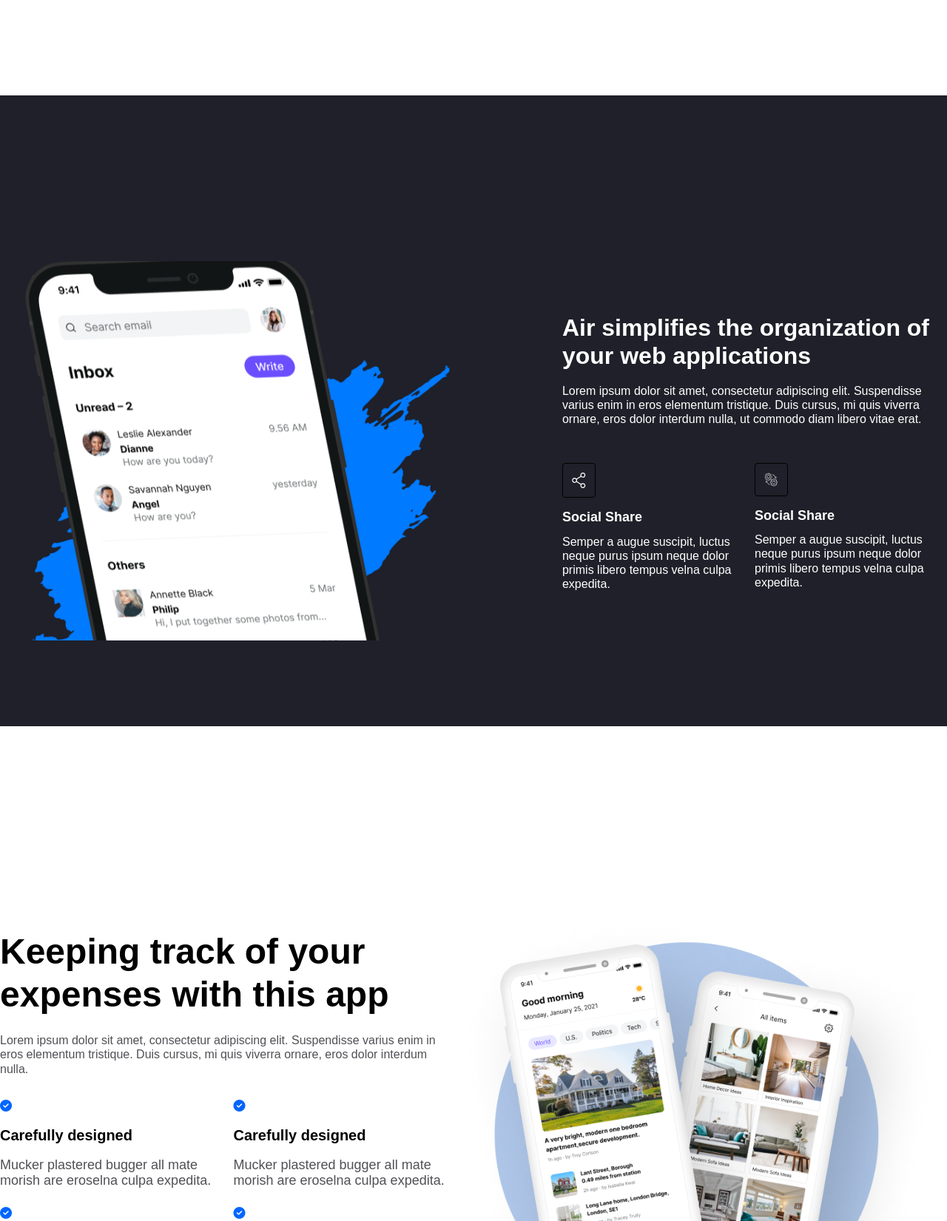
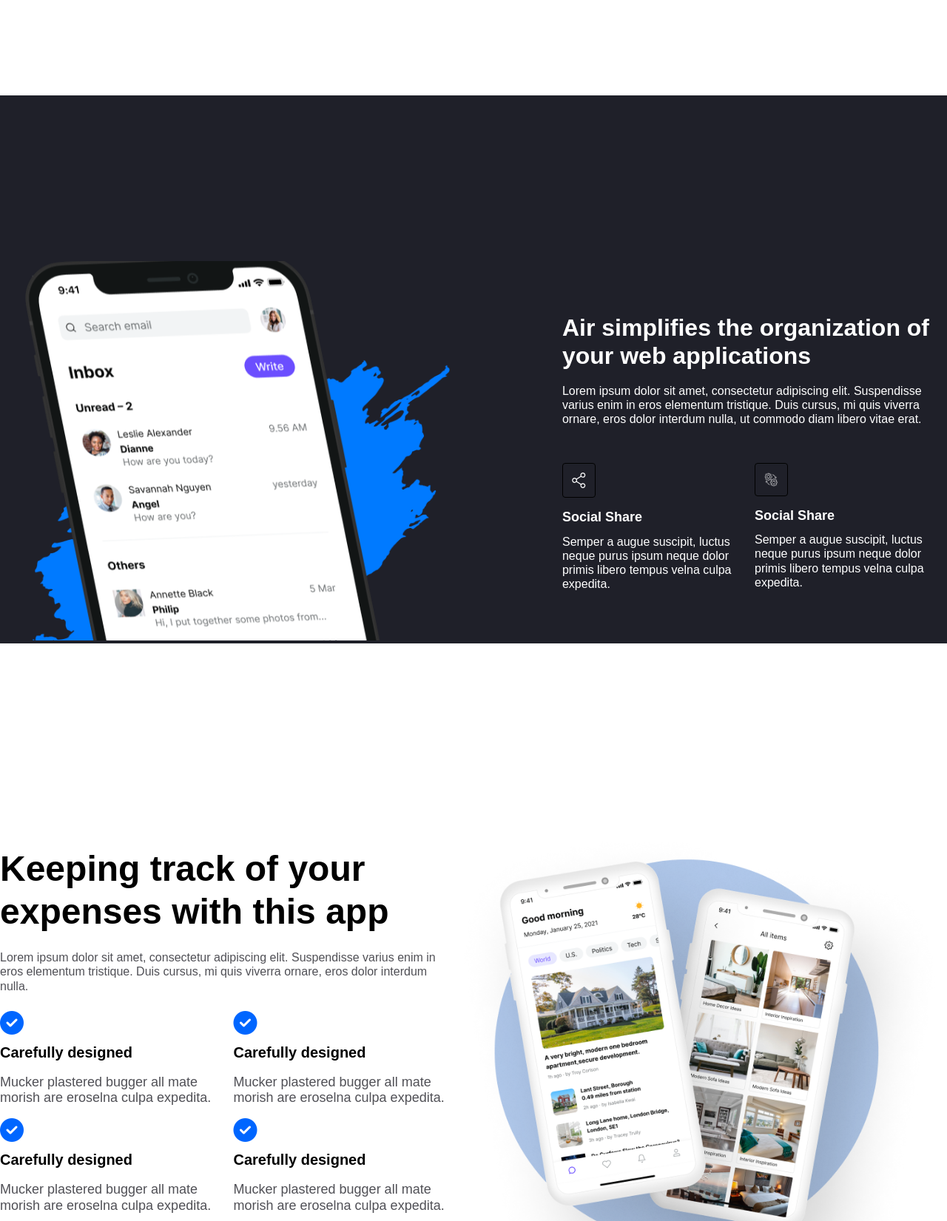
Before and after one commit to AbdumalikBoboqulov/air-web, a plain HTML site: page index.html in a window 1280 px wide. Shown: the part 1960-3611 px from the top of the page at 74% size. Drawn offline with Linux system fonts and the light colour scheme.

Commit message:
qoldirilgan figma

```diff
--- a/index.html
+++ b/index.html
@@ -4,6 +4,10 @@
     <meta charset="UTF-8" />
     <meta name="viewport" content="width=device-width, initial-scale=1.0" />
     <title>Sass Abdumalik</title>
+    <link
+      href="https://fonts.googleapis.com/css2?family=Space+Grotesk:wght@300;400;500;600;700&display=swap"
+      rel="stylesheet"
+    />
     <script
       src="https://kit.fontawesome.com/bef2d53857.js"
       crossorigin="bef2d53857"
@@ -150,7 +154,7 @@
             </div>
             <div class="expenses_left_grid">
               <div class="expenses_left_grid_1">
-                <i class="fa-solid fa-circle-check"></i>
+                <i class="fa-solid fa-circle-check fa-2xl"></i>
                 <h5>Carefully designed</h5>
                 <p>
                   Mucker plastered bugger all mate morish are eroselna culpa
@@ -158,7 +162,7 @@
                 </p>
               </div>
               <div class="expenses_left_grid_1">
-                <i class="fa-solid fa-circle-check"></i>
+                <i class="fa-solid fa-circle-check fa-2xl"></i>
                 <h5>Carefully designed</h5>
                 <p>
                   Mucker plastered bugger all mate morish are eroselna culpa
@@ -166,7 +170,7 @@
                 </p>
               </div>
               <div class="expenses_left_grid_1">
-                <i class="fa-solid fa-circle-check"></i>
+                <i class="fa-solid fa-circle-check fa-2xl"></i>
                 <h5>Carefully designed</h5>
                 <p>
                   Mucker plastered bugger all mate morish are eroselna culpa
@@ -174,7 +178,7 @@
                 </p>
               </div>
               <div class="expenses_left_grid_1">
-                <i class="fa-solid fa-circle-check"></i>
+                <i class="fa-solid fa-circle-check fa-2xl"></i>
                 <h5>Carefully designed</h5>
                 <p>
                   Mucker plastered bugger all mate morish are eroselna culpa
--- a/scss/_Price.scss
+++ b/scss/_Price.scss
@@ -64,7 +64,7 @@
     display: grid;
     grid-template-columns: repeat(3, 1fr);
     justify-content: space-between;
-    gap: 100px;
+    gap: 40px;
     // align-items: center;
   }
   .price_big {
--- a/scss/_comfort.scss
+++ b/scss/_comfort.scss
@@ -1,7 +1,7 @@
 .comfort {
   background-color: $bac-main;
   // padding-top: 57px;+
-  padding: 112px 0;
+  padding: 112px 0 0 0;
 }
 .comfort_ {
   margin-top: 112px;
--- a/scss/_info.scss
+++ b/scss/_info.scss
@@ -3,6 +3,7 @@
   .info_top {
     display: flex;
     justify-content: space-between;
+
     .info_top_1 {
       @include flex;
       padding: 112px 0;
@@ -11,12 +12,14 @@
         font-size: 48px;
         font-weight: 700;
         line-height: 120%;
+        font-family: "Space Grotesk", sans-serif;
       }
       p {
         font-size: 24px;
         color: $text-color;
         font-weight: 500;
         line-height: 120%;
+        font-family: "Space Grotesk", sans-serif;
       }
     }
   }
```
Also changed, not shown: css/style.css, 1 other file.
